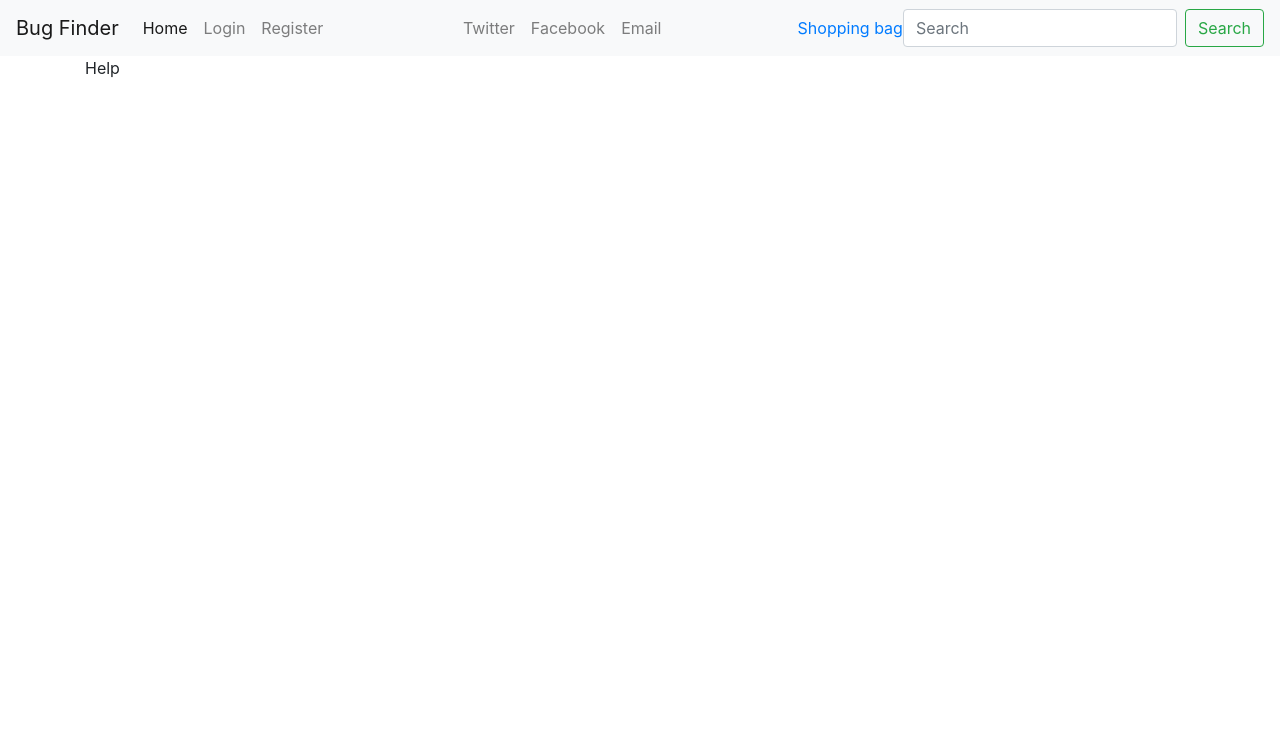
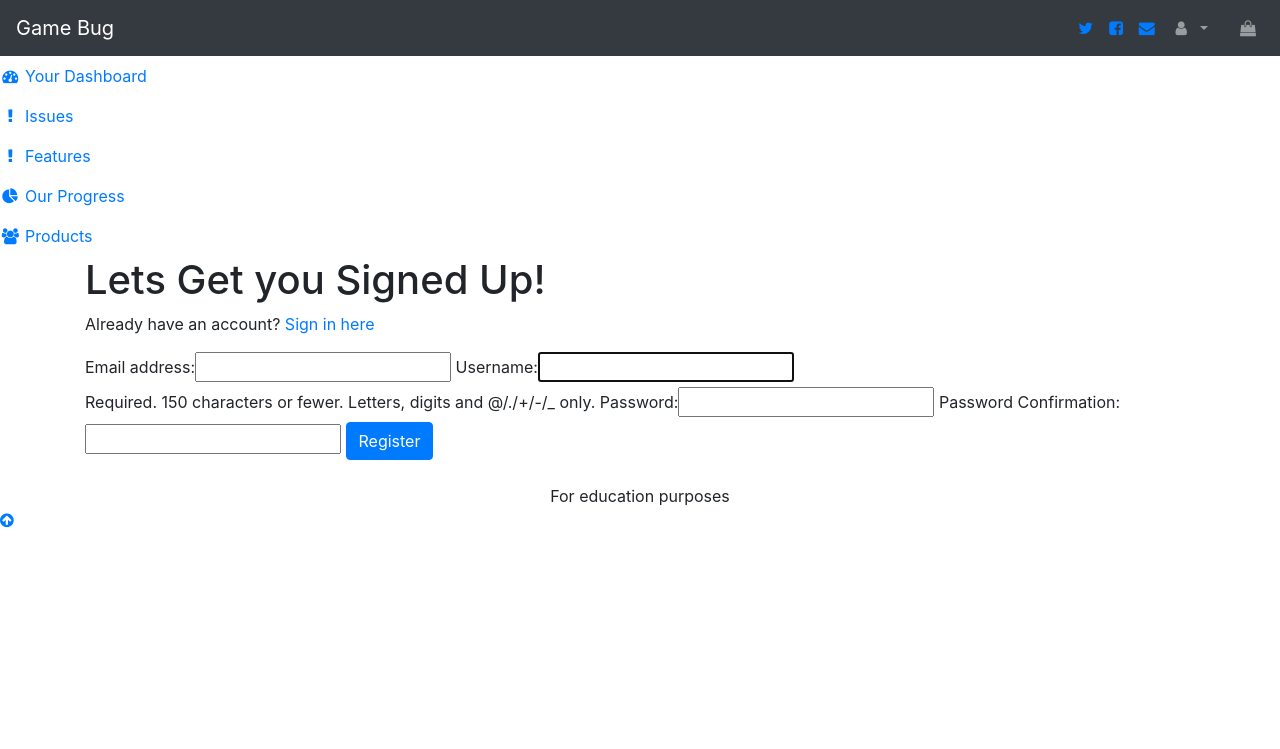
Before and after one commit to saraa123/django_project_tracker, a Django app: page /accounts/register/ in a window 1280 px wide. Shown: the top 749 px of the page. Run offline with Django 3.2, Linux system fonts and the light colour scheme; parts of the project's set-up code (start-up, migrations or seed data) failed here and were passed over; some libraries are stand-ins or nearby versions.

Commit message:
Changed link stylesheet for font awesome, added stylesheet for bootstrap theme as well as the html for the theme and incorporating this with the previous pages and links, added jquery script, added jinja templates for charts, jquery, headings, icon cards and breadcrumbs, and search function that is currently commented out

```diff
--- a/templates/base.html
+++ b/templates/base.html
@@ -5,152 +5,268 @@
     <meta charset="UTF-8">
     <meta name="viewport" content="width=device-width, initial-scale=1.0">
     <meta http-equiv="X-UA-Compatible" content="ie=edge">
+
     <title>{% block page_title %} {% endblock %}</title>
     <link rel="stylesheet" href="https://maxcdn.bootstrapcdn.com/bootstrap/4.0.0/css/bootstrap.min.css"
         integrity="sha384-Gn5384xqQ1aoWXA+058RXPxPg6fy4IWvTNh0E263XmFcJlSAwiGgFAW/dAiS6JXm" crossorigin="anonymous">
-    <link href="https://stackpath.bootstrapcdn.com/font-awesome/4.7.0/css/font-awesome.min.css" rel="stylesheet"
-        integrity="sha384-wvfXpqpZZVQGK6TAh5PVlGOfQNHSoD2xbE+QkPxCAFlNEevoEH3Sl0sibVcOQVnN" crossorigin="anonymous">
-    <link rel="stylesheet" href="{% static 'font-awesome/css/font-awesome.min.css' %}">
+    <link media="all" rel="stylesheet" href="https://maxcdn.bootstrapcdn.com/font-awesome/4.7.0/css/font-awesome.min.css">
+    <link rel="stylesheet" href="{% static 'bootstrap_theme/css/sb-admin.min.css' %}">
     <link rel="stylesheet" href="{% static 'css/custom.css' %}" type="text/css">
+    <script src="https://code.jquery.com/jquery-3.4.1.min.js"
+        integrity="sha256-CSXorXvZcTkaix6Yvo6HppcZGetbYMGWSFlBw8HfCJo=" crossorigin="anonymous"></script>
+    {% block jquery %}
+    {% endblock %}
+
     {% block head_js %}
     {% endblock head_js %}
 </head>
-<body>
+<body id="page-top">
     <div class="body">
-        <nav class="navbar navbar-expand-lg navbar-light bg-light">
-            <a class="navbar-brand" href="{% url 'home' %}">Bug Finder</a>
+
+
+<!--              BOOTSTRAP THEME with my own changes                -->
+
+            <nav class="navbar navbar-expand-lg navbar-dark bg-dark static-top">
+
+                <a class="navbar-brand mr-1" href="{% url 'home' %}">Game Bug</a>
+
+
                 <button class="navbar-toggler" type="button" data-toggle="collapse" data-target="#navbarSupportedContent"
                     aria-controls="navbarSupportedContent" aria-expanded="false" aria-label="Toggle navigation">
                     <span class="navbar-toggler-icon"></span>
                 </button>
 
-            <div class="collapse navbar-collapse" id="navbarSupportedContent">
-                <ul class="navbar-nav mr-auto">
-                    <li class="nav-item active">
-                        <a class="nav-link" href="{% url 'home' %}">Home <span class="sr-only">(current)</span></a>
+
+
+                <div class="collapse navbar-collapse justify-content-end" id="navbarSupportedContent">
+
+
+                    <ul class="navbar-nav">
+
+                        <!-- Contact icons -->
+                        <li class="nav-item nav-link">
+                            <a href="https://twitter.com"><i class="fa fa-twitter"></i></a>
                         </li>
+                        <li class="nav-item nav-link">
+                            <a href="https://www.facebook.com"><i class="fa fa-facebook-square"></i></a>
+                        </li>
+                        <li class="nav-item nav-link">
+                            <a href="mailto:sakhtar547@hotmail.com?subject=Question about the tracker"><i class="fa fa-envelope"></i></a>
+                        </li>
+
+                        <!-- account icon and actions -->
                         {% if user.is_authenticated %}
-                    <li class="nav-item">
-                        <a class="nav-link" href="{% url 'logout' %}">Logout</a>
+                        <li class="nav-item dropdown no-arrow">
+                            <a class="nav-link dropdown-toggle" href="#" id="userDropdown" role="button" data-toggle="dropdown"
+                                aria-haspopup="true" aria-expanded="false">
+                                <i class="fa fa-user fa-fw"></i>
+                            </a>
+                            <div class="dropdown-menu dropdown-menu-right" aria-labelledby="userDropdown">
+                                <a class="dropdown-item" href="{% url 'profile' %}">Account</a>
+                                <div class="dropdown-divider"></div>
+                                <a class="dropdown-item" href="{% url 'logout' %}">Logout</a>
+                            </div>
                         </li>
-                    <li class="nav-item">
-                        <a class="nav-link" href="{% url 'profile' %}">Account</a>
-                    </li>
-                    <!-- <li class="nav-item dropdown">
-                        <a class="nav-link dropdown-toggle" href="#" id="navbarDropdown" role="button" data-toggle="dropdown"
+                        {% else %}
+                        <li class="nav-item dropdown no-arrow">
+                            <a class="nav-link dropdown-toggle" href="#" id="userDropdown" role="button" data-toggle="dropdown"
                                 aria-haspopup="true" aria-expanded="false">
-                            Speak to us!
+                                <i class="fa fa-user fa-fw"></i>
                             </a>
-                        <div class="dropdown-menu" aria-labelledby="navbarDropdown">
-                            <a class="dropdown-item" href="#">Email us</a>
-                            <a class="dropdown-item" href="#">Send a tweet</a>
-                            <div class="dropdown-divider"></div>
-                            <a class="dropdown-item" href="#">Read our start up blog</a>
+                            <div class="dropdown-menu dropdown-menu-right" aria-labelledby="userDropdown">
+                                <a class="dropdown-item" href="{% url 'login' %}">Sign in</a>
+                                <a class="dropdown-item" href="{% url 'register' %}">Join Us</a>
                             </div>
-                    </li> -->
-                    {% else %}
-                    <li class="nav-item">
-                        <a class="nav-link" href="{% url 'login' %}">Login</a>
-                    </li>
-                    <li class="nav-item">
-                        <a class="nav-link" href="{% url 'register' %}">Register</a>
                         </li>
                         {% endif %}
-                </ul>
-                <!--contact icons to be displayed in the nav -->
-                <ul class="navbar-nav mr-auto">
-                    <li class="nav-item nav-link">
-                        Twitter
-                    </li>
-                    <li class="nav-item nav-link">
-                        Facebook
-                    </li>
-                    <li class="nav-item nav-link">
-                        Email
-                    </li>
-                </ul>
 
-                <ul class="navbar-nav">
-                    <li>
-                        <a href="{% url 'view_cart' %}">
-                            <i class="fa fa-shipping-cart"></i> Shopping bag
+
+                        <!-- shopping bag icon -->
+                        <li class="nav-item">
+                            <a class="nav-link" href="{% url 'view_cart' %}" role="button" aria-haspopup="true" aria-expanded="false">
                                 {% if product_count > 0 %}
                                 <label class="badge badge-warning">{{ product_count }}</label>
                                 {% endif %}
                             </a>
                         </li>
+                        <li class="nav-item cart-icon">
+                            <a class="nav-link" href="{% url 'view_cart' %}" role="button" aria-haspopup="true" aria-expanded="false">
+                                <i class="fa fa-shopping-bag"></i>
+                            </a>
+                        </li>
+
+
                     </ul>
-                <form class="form-inline my-2 my-lg-0" action="{% url 'search' %}">
+
+                    <!-- Search function -->
+                    <!-- <form class="form-inline my-2 my-lg-0">
                         <input class="form-control mr-sm-2" type="search" placeholder="Search" aria-label="Search">
                         <button class="btn btn-outline-success my-2 my-sm-0" type="submit">Search</button>
-                </form>
+                    </form> -->
 
+                    <!-- <form class="d-none d-md-inline-block form-inline ml-auto mr-0 mr-md-3 my-2 my-md-0">
+                        <div class="input-group collapse navbar-collapse" id="navbarSupportedContent">
+                            <input type="text" class="form-control" placeholder="Search for..." aria-label="Search"
+                                aria-describedby="basic-addon2">
+                            <div class="input-group-append">
+                                <button class="btn btn-primary" type="button">
+                                    <i class="fa fa-search"></i>
+                                </button>
+                            </div>
+                        </div>
+                    </form> -->
 
+                    <!-- <form class="form-inline my-2 my-lg-0">
+                        <input class="form-control mr-sm-2" type="search" placeholder="Search" aria-label="Search">
+                        <button class="btn btn-outline-success my-2 my-sm-0" type="submit">Account</button>
+                    </form> -->
                 </div>
             </nav>
 
-        <!-- <ul class="nav justify-content-end">
-            {% if user.is_authenticated %}
+
+            <div id="wrapper">
+
+                <!-- Sidebar -->
+
+                <ul class="sidebar navbar-nav">
+                    <li class="nav-item active">
+                        <a class="nav-link" href="{% url 'home' %}">
+                            <i class="fa fa-fw fa-tachometer"></i>
+                            <span>Your Dashboard</span>
+                        </a>
+                    </li>
+                    <!-- Issues dropdown option -->
+                    <li class="nav-item dropdown no-arrow">
+                        <a class="nav-link" href="{% url 'issues' %}" id="pagesDropdown" role="button"
+                            aria-haspopup="true" aria-expanded="false">
+                            <i class="fa fa-fw fa fa-exclamation"></i>
+                            <span>Issues</span>
+
+                        </a>
+
+                    </li>
+
+                    <!-- Features section -->
+                    <li class="nav-item dropdown no-arrow">
+                        <a class="nav-link" href="{% url 'features' %}" id="pagesDropdown" role="button"
+                            aria-haspopup="true" aria-expanded="false">
+                            <i class="fa fa-fw fa fa-exclamation"></i>
+                            <span>Features</span>
+                        </a>
+
+                    </li>
+
+                    <!-- Charts section -->
                     <li class="nav-item">
-                    <a class="nav-link active" href="{% url 'home' %}">Home</a>
+                        <a class="nav-link" href="{% url 'charts' %}">
+                            <i class="fa fa-fw fa-pie-chart"></i>
+                            <span>Our Progress</span></a>
                     </li>
+
+
+                    <!-- All products page -->
                     <li class="nav-item">
-                    <a class="nav-link" href="{% url 'logout' %}">Logout</a>
+                        <a class="nav-link" href="{% url 'all_products' %}">
+                            <i class="fa fa-fw fa fa-users"></i>
+                            <span>Products</span></a>
                     </li>
-                <li class="nav-item">
-                    <a class="nav-link" href="{% url 'profile' %}">Account</a>
-                </li>
-            {% else %}
-                <li class="nav-item">
-                    <a class="nav-link active" href="{% url 'home' %}">Home</a>
-                </li>
-                <li class="nav-item">
-                    <a class="nav-link" href="{% url 'login' %}">Login</a>
-                </li>
-                <li class="nav-item">
-                    <a class="nav-link" href="{% url 'register' %}">Register</a>
-                </li>
-            {% endif %}
 
-             <li class="nav-item">
-                <a class="nav-link" href="#">Contact Us</a>
-            </li>
-        </ul> -->
+                </ul>
+
+                <div id="content-wrapper">
+
+                    <div class="container-fluid">
+
+                        {% block page_heading %}
+                        {% endblock %}
+
+                        {% block breadcrumb_overview_of_page %}
+                        {% endblock %}
+
+                        {% block icon_cards %}
+                        {% endblock %}
+
+                        {% block heading %}
+                        {% endblock %}
+
+                        {% block body_text %}
+                            {% block charts_js %}
+                            {% endblock %}
+                        {% endblock %}
+
+                    </div> <!-- /.container-fluid -->
+
+                    <br>
+                    <!-- Sticky Footer -->
+                    <footer class="sticky-footer">
+                        <div class="container my-auto">
+                            <div class="copyright text-center my-auto">
+                                <span>For education purposes</span>
+                            </div>
+                        </div>
+                    </footer>
+
+                </div> <!-- /.content-wrapper -->
+
+            </div> <!-- /#wrapper -->
+
+            <!-- Scroll to Top Button-->
+            <a class="scroll-to-top rounded" href="#page-top">
+                <i class="fa fa-arrow-circle-up"></i>
+            </a>
+
+            <!-- Logout Modal-->
+            <div class="modal fade" id="logoutModal" tabindex="-1" role="dialog" aria-labelledby="exampleModalLabel"
+                aria-hidden="true">
+                <div class="modal-dialog" role="document">
+                    <div class="modal-content">
+                        <div class="modal-header">
+                            <h5 class="modal-title" id="exampleModalLabel">Ready to Leave?</h5>
+                            <button class="close" type="button" data-dismiss="modal" aria-label="Close">
+                                <span aria-hidden="true">×</span>
+                            </button>
+                        </div>
+                        <div class="modal-body">Select "Logout" below if you are ready to end your current session.</div>
+                        <div class="modal-footer">
+                            <button class="btn btn-secondary" type="button" data-dismiss="modal">Cancel</button>
+                            <a class="btn btn-primary" href="login.html">Logout</a>
+                        </div>
+                    </div>
+                </div>
+            </div>
+
+
 
 
         {% block content %}
         {% endblock %}
 
-        <!-- <footer class="text-muted ">
-            <div class="row footer">
-                <div class="col-xs-12 col-sm-3">
-                    <p>Email us</p>
-                </div>
-                <div class="col-xs-12 col-sm-3">
-                    <p>Our blog</p>
-                </div>
-                <div class="col-xs-12 col-sm-3">
-                    <p>Twitter</p>
-                </div>
-                <div class="col-xs-12 col-sm-3">
-                    <p>Facebook</p>
-                </div>
-            </div>
-        </footer> -->
-        <footer>
-            <div class="container footer_container">
-                <p>Help</p>
-            </div>
-        </footer>
+
+
     </div><!-- closing body class -->
+
+
     <script src="https://code.jquery.com/jquery-3.3.1.slim.min.js"
         integrity="sha384-q8i/X+965DzO0rT7abK41JStQIAqVgRVzpbzo5smXKp4YfRvH+8abtTE1Pi6jizo"
         crossorigin="anonymous"></script>
+
     <script src="https://cdnjs.cloudflare.com/ajax/libs/popper.js/1.14.7/umd/popper.min.js"
         integrity="sha384-UO2eT0CpHqdSJQ6hJty5KVphtPhzWj9WO1clHTMGa3JDZwrnQq4sF86dIHNDz0W1"
         crossorigin="anonymous"></script>
     <script src="https://stackpath.bootstrapcdn.com/bootstrap/4.3.1/js/bootstrap.min.js"
         integrity="sha384-JjSmVgyd0p3pXB1rRibZUAYoIIy6OrQ6VrjIEaFf/nJGzIxFDsf4x0xIM+B07jRM"
         crossorigin="anonymous"></script>
+
+
+    <script src="{% static 'js/script.js' %}"></script>
+
+    {% block chart_scripts %}
+    {% endblock %}
+
+
+    <!-- Custom scripts for all pages-->
+    <!-- <script src="{% static 'bootstrap_theme/js/sb-admin.min.js' %}"></script> -->
+
+
 </body>
 </html>
```
Lines whose indentation alone changed are shown as unchanged.
